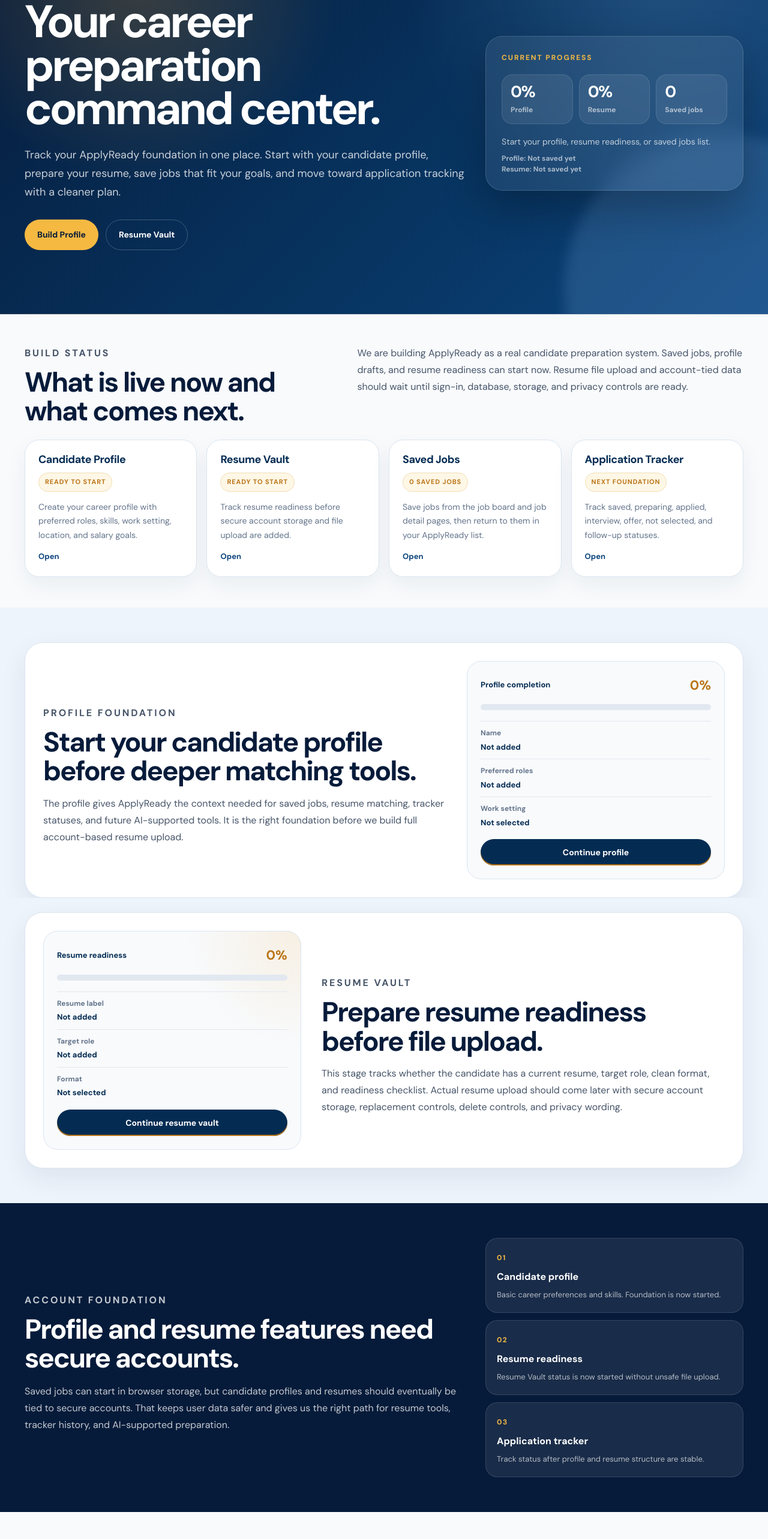
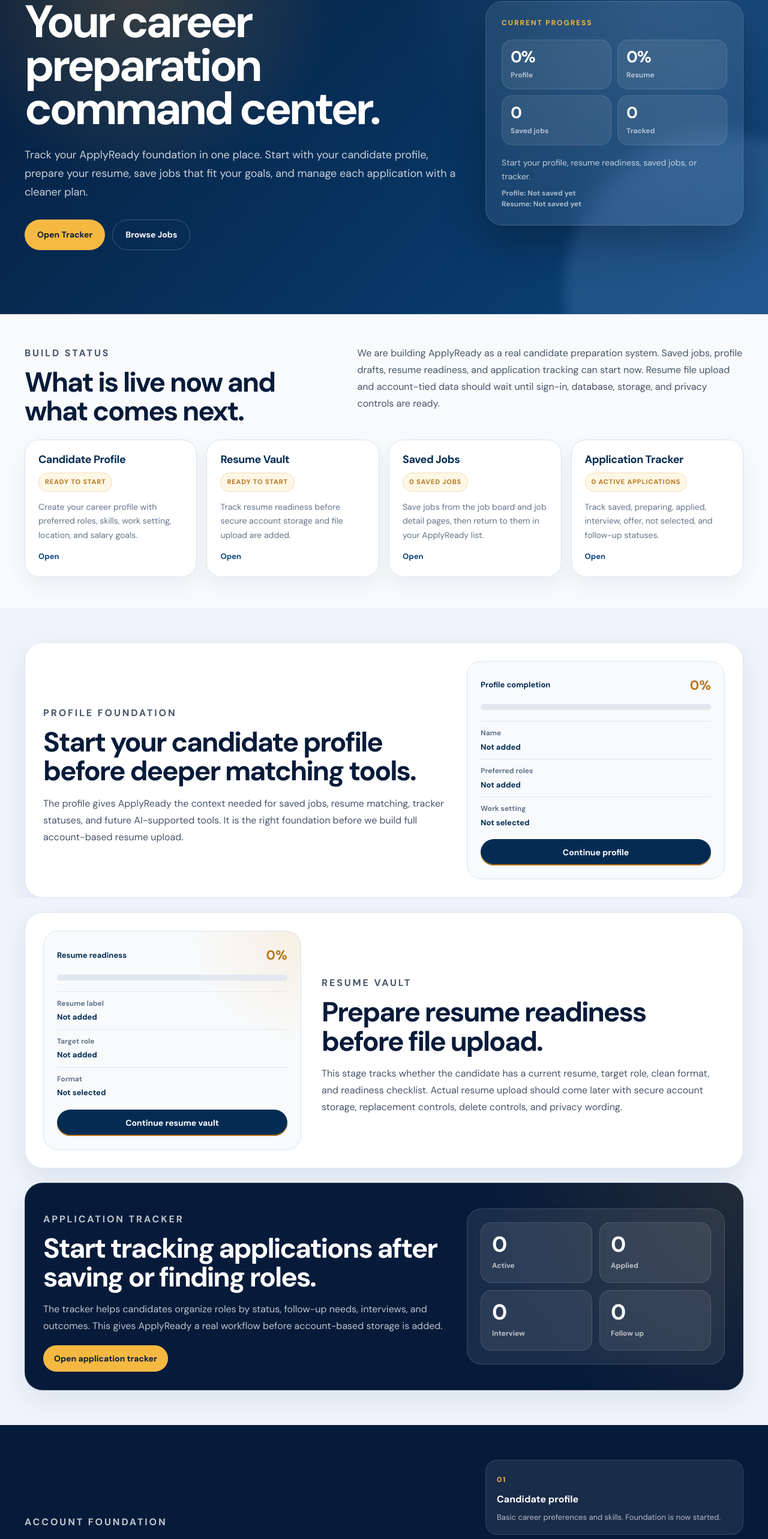
Before and after one commit to olayideibironke/medicaidready-web, a Next.js app: page /careers/applyready/dashboard in a window 1280 px wide. Shown: the part 227-2793 px from the top of the page at 60% size. Built offline with nearby package versions, Linux system fonts and the light colour scheme.

Commit message:
Connect ApplyReady tracker status to dashboard

```diff
--- a/pages/careers/applyready/dashboard.tsx
+++ b/pages/careers/applyready/dashboard.tsx
@@ -16,6 +16,12 @@ import {
   isApplyReadyResumeStarted,
   type ApplyReadyResumeStatus,
 } from "../../../lib/careers/applyReadyResume";
+import {
+  countApplicationsByStatus,
+  getActiveApplyReadyApplications,
+  getApplyReadyApplications,
+  type ApplyReadyApplication,
+} from "../../../lib/careers/applyReadyTracker";
 
 const SITE_URL = "https://www.medicaidready.org";
 const PAGE_PATH = "/careers/applyready/dashboard";
@@ -67,6 +73,7 @@ export default function ApplyReadyDashboardPage() {
   const [resumeStatus, setResumeStatus] = useState<ApplyReadyResumeStatus>(
     EMPTY_APPLYREADY_RESUME_STATUS
   );
+  const [applications, setApplications] = useState<ApplyReadyApplication[]>([]);
   const [ready, setReady] = useState(false);
 
   useEffect(() => {
@@ -74,6 +81,7 @@ export default function ApplyReadyDashboardPage() {
       setSavedCount(getSavedJobRecords().length);
       setProfile(getApplyReadyProfile());
       setResumeStatus(getApplyReadyResumeStatus());
+      setApplications(getApplyReadyApplications());
       setReady(true);
     };
 
@@ -83,12 +91,14 @@ export default function ApplyReadyDashboardPage() {
     window.addEventListener("applyready:saved-jobs-updated", sync);
     window.addEventListener("applyready:profile-updated", sync);
     window.addEventListener("applyready:resume-updated", sync);
+    window.addEventListener("applyready:tracker-updated", sync);
 
     return () => {
       window.removeEventListener("storage", sync);
       window.removeEventListener("applyready:saved-jobs-updated", sync);
       window.removeEventListener("applyready:profile-updated", sync);
       window.removeEventListener("applyready:resume-updated", sync);
+      window.removeEventListener("applyready:tracker-updated", sync);
     };
   }, []);
 
@@ -96,6 +106,16 @@ export default function ApplyReadyDashboardPage() {
   const profileCompletion = calculateProfileCompletion(profile);
   const resumeStarted = isApplyReadyResumeStarted(resumeStatus);
   const resumeCompletion = calculateApplyReadyResumeCompletion(resumeStatus);
+
+  const activeApplications = useMemo(
+    () => getActiveApplyReadyApplications(applications),
+    [applications]
+  );
+
+  const activeApplicationCount = activeApplications.length;
+  const appliedCount = countApplicationsByStatus(applications, "Applied");
+  const interviewCount = countApplicationsByStatus(applications, "Interview");
+  const followUpCount = countApplicationsByStatus(applications, "Follow up");
 
   const foundationItems = useMemo(
     () => [
@@ -122,13 +142,23 @@ export default function ApplyReadyDashboardPage() {
       },
       {
         title: "Application Tracker",
-        status: "Next foundation",
+        status:
+          activeApplicationCount === 1
+            ? "1 active application"
+            : `${activeApplicationCount} active applications`,
         description:
           "Track saved, preparing, applied, interview, offer, not selected, and follow-up statuses.",
         href: "/careers/applyready/tracker",
       },
     ],
-    [profileCompletion, profileStarted, resumeCompletion, resumeStarted, savedCount]
+    [
+      activeApplicationCount,
+      profileCompletion,
+      profileStarted,
+      resumeCompletion,
+      resumeStarted,
+      savedCount,
+    ]
   );
 
   const metaTitle = "ApplyReady Dashboard | MedicaidReady Careers";
@@ -167,16 +197,16 @@ export default function ApplyReadyDashboardPage() {
                   <h1>Your career preparation command center.</h1>
                   <p>
                     Track your ApplyReady foundation in one place. Start with your candidate
-                    profile, prepare your resume, save jobs that fit your goals, and move
-                    toward application tracking with a cleaner plan.
+                    profile, prepare your resume, save jobs that fit your goals, and manage
+                    each application with a cleaner plan.
                   </p>
 
                   <div className="ard-actions">
-                    <Link href="/careers/applyready/profile" className="ard-primary">
-                      Build Profile
+                    <Link href="/careers/applyready/tracker" className="ard-primary">
+                      Open Tracker
                     </Link>
-                    <Link href="/careers/applyready/resume" className="ard-secondary">
-                      Resume Vault
+                    <Link href="/careers/jobs" className="ard-secondary">
+                      Browse Jobs
                     </Link>
                   </div>
                 </div>
@@ -197,12 +227,16 @@ export default function ApplyReadyDashboardPage() {
                       <strong>{ready ? savedCount : 0}</strong>
                       <small>Saved jobs</small>
                     </div>
+                    <div>
+                      <strong>{ready ? activeApplicationCount : 0}</strong>
+                      <small>Tracked</small>
+                    </div>
                   </div>
 
                   <p>
-                    {profileStarted || resumeStarted || savedCount > 0
+                    {profileStarted || resumeStarted || savedCount > 0 || activeApplicationCount > 0
                       ? "Your ApplyReady foundation is underway."
-                      : "Start your profile, resume readiness, or saved jobs list."}
+                      : "Start your profile, resume readiness, saved jobs, or tracker."}
                   </p>
 
                   <small>
@@ -224,9 +258,9 @@ export default function ApplyReadyDashboardPage() {
                 </div>
                 <p>
                   We are building ApplyReady as a real candidate preparation system. Saved
-                  jobs, profile drafts, and resume readiness can start now. Resume file
-                  upload and account-tied data should wait until sign-in, database, storage,
-                  and privacy controls are ready.
+                  jobs, profile drafts, resume readiness, and application tracking can start
+                  now. Resume file upload and account-tied data should wait until sign-in,
+                  database, storage, and privacy controls are ready.
                 </p>
               </div>
 
@@ -352,17 +386,62 @@ export default function ApplyReadyDashboardPage() {
             </div>
           </section>
 
+          <section className="ard-tracker-section">
+            <div className="careers-container">
+              <div className="ard-tracker">
+                <div>
+                  <p className="ard-eyebrow">Application Tracker</p>
+                  <h2>
+                    {activeApplicationCount > 0
+                      ? "Your application tracker is active."
+                      : "Start tracking applications after saving or finding roles."}
+                  </h2>
+                  <p>
+                    The tracker helps candidates organize roles by status, follow-up needs,
+                    interviews, and outcomes. This gives ApplyReady a real workflow before
+                    account-based storage is added.
+                  </p>
+
+                  <Link href="/careers/applyready/tracker" className="ard-tracker-link">
+                    Open application tracker
+                  </Link>
+                </div>
+
+                <div className="ard-tracker-card">
+                  <div className="ard-tracker-grid">
+                    <div>
+                      <strong>{ready ? activeApplicationCount : 0}</strong>
+                      <span>Active</span>
+                    </div>
+                    <div>
+                      <strong>{ready ? appliedCount : 0}</strong>
+                      <span>Applied</span>
+                    </div>
+                    <div>
+                      <strong>{ready ? interviewCount : 0}</strong>
+                      <span>Interview</span>
+                    </div>
+                    <div>
+                      <strong>{ready ? followUpCount : 0}</strong>
+                      <span>Follow up</span>
+                    </div>
+                  </div>
+                </div>
+              </div>
+            </div>
+          </section>
+
           <section className="ard-account-section">
             <div className="careers-container">
               <div className="ard-account">
                 <div>
                   <p className="ard-eyebrow">Account foundation</p>
-                  <h2>Profile and resume features need secure accounts.</h2>
+                  <h2>Profile, resume, and tracker features need secure accounts.</h2>
                   <p>
-                    Saved jobs can start in browser storage, but candidate profiles and
-                    resumes should eventually be tied to secure accounts. That keeps user
-                    data safer and gives us the right path for resume tools, tracker
-                    history, and AI-supported preparation.
+                    Saved jobs can start in browser storage, but candidate profiles, resumes,
+                    and application history should eventually be tied to secure accounts. That
+                    keeps user data safer and gives us the right path for resume tools,
+                    tracker history, and AI-supported preparation.
                   </p>
                 </div>
 
@@ -375,12 +454,12 @@ export default function ApplyReadyDashboardPage() {
                   <div>
                     <span>02</span>
                     <strong>Resume readiness</strong>
-                    <p>Resume Vault status is now started without unsafe file upload.</p>
+                    <p>Resume Vault status is started without unsafe file upload.</p>
                   </div>
                   <div>
                     <span>03</span>
                     <strong>Application tracker</strong>
-                    <p>Track status after profile and resume structure are stable.</p>
+                    <p>Tracker foundation is now connected to ApplyReady.</p>
                   </div>
                 </div>
               </div>
@@ -392,11 +471,11 @@ export default function ApplyReadyDashboardPage() {
               <div className="ard-ai">
                 <div>
                   <p className="ard-eyebrow ard-eyebrow-dark">AI tools later</p>
-                  <h2>AI comes after profile and resume structure.</h2>
+                  <h2>AI comes after profile, resume, and tracker structure.</h2>
                   <p>
                     AI resume tools become more useful after we know the candidate profile,
-                    target roles, saved jobs, and resume readiness. That is why we build the
-                    foundation before charging into AI features.
+                    target roles, saved jobs, resume readiness, and application history.
+                    That is why we build the foundation before charging into AI features.
                   </p>
                 </div>
 
@@ -567,7 +646,7 @@ export default function ApplyReadyDashboardPage() {
 
         .ard-panel-metrics {
           display: grid;
-          grid-template-columns: repeat(3, 1fr);
+          grid-template-columns: repeat(2, 1fr);
           gap: 10px;
           margin-top: 18px;
         }
@@ -616,6 +695,7 @@ export default function ApplyReadyDashboardPage() {
         .ard-status h2,
         .ard-profile h2,
         .ard-resume h2,
+        .ard-tracker h2,
         .ard-account h2,
         .ard-ai h2 {
           margin: 10px 0 0;
@@ -629,6 +709,7 @@ export default function ApplyReadyDashboardPage() {
         .ard-status p,
         .ard-profile p,
         .ard-resume p,
+        .ard-tracker p,
         .ard-ai p {
           margin: 0;
           color: #475569;
@@ -710,7 +791,8 @@ export default function ApplyReadyDashboardPage() {
         }
 
         .ard-profile,
-        .ard-resume {
+        .ard-resume,
+        .ard-tracker {
           display: grid;
           grid-template-columns: minmax(0, 1fr) 430px;
           gap: 34px;
@@ -723,21 +805,44 @@ export default function ApplyReadyDashboardPage() {
         }
 
         .ard-profile p,
-        .ard-resume p {
+        .ard-resume p,
+        .ard-tracker p {
           margin-top: 16px;
         }
 
         .ard-resume-section {
           background: #eef4fb;
-          padding: 24px 0 58px;
+          padding: 24px 0;
         }
 
         .ard-resume {
           grid-template-columns: 430px minmax(0, 1fr);
         }
 
+        .ard-tracker-section {
+          background: #eef4fb;
+          padding: 0 0 58px;
+        }
+
+        .ard-tracker {
+          background:
+            radial-gradient(circle at top right, rgba(239, 159, 39, 0.12), transparent 34%),
+            #061b3a;
+          border-color: rgba(255, 255, 255, 0.12);
+          color: #ffffff;
+        }
+
+        .ard-tracker h2 {
+          color: #ffffff;
+        }
+
+        .ard-tracker p {
+          color: rgba(255, 255, 255, 0.74);
+        }
+
         .ard-profile-card,
-        .ard-resume-card {
+        .ard-resume-card,
+        .ard-tracker-card {
           border: 1px solid #dbe5f0;
           border-radius: 24px;
           background: #f8fafc;
@@ -748,6 +853,11 @@ export default function ApplyReadyDashboardPage() {
           background:
             radial-gradient(circle at top right, rgba(239, 159, 39, 0.12), transparent 34%),
             #f8fafc;
+        }
+
+        .ard-tracker-card {
+          border-color: rgba(255, 255, 255, 0.14);
+          background: rgba(255, 255, 255, 0.08);
         }
 
         .ard-progress-top {
@@ -815,11 +925,11 @@ export default function ApplyReadyDashboardPage() {
           font-weight: 900;
         }
 
-        .ard-profile-link {
+        .ard-profile-link,
+        .ard-tracker-link {
           display: inline-flex;
           align-items: center;
           justify-content: center;
-          width: 100%;
           min-height: 44px;
           margin-top: 18px;
           border-radius: 999px;
@@ -831,8 +941,53 @@ export default function ApplyReadyDashboardPage() {
           box-shadow: inset 0 -2px 0 #ba7517;
         }
 
+        .ard-profile-link {
+          width: 100%;
+        }
+
+        .ard-tracker-link {
+          padding: 0 18px;
+          background: #f5b942;
+          color: #061b3a;
+          box-shadow: none;
+        }
+
         .ard-profile-link:hover {
           background: #0c447c;
+        }
+
+        .ard-tracker-link:hover {
+          background: #ffd978;
+        }
+
+        .ard-tracker-grid {
+          display: grid;
+          grid-template-columns: repeat(2, 1fr);
+          gap: 12px;
+        }
+
+        .ard-tracker-grid div {
+          border: 1px solid rgba(255, 255, 255, 0.13);
+          border-radius: 18px;
+          background: rgba(255, 255, 255, 0.08);
+          padding: 18px;
+        }
+
+        .ard-tracker-grid strong {
+          display: block;
+          color: #ffffff;
+          font-size: 36px;
+          line-height: 1;
+          font-weight: 950;
+          letter-spacing: -0.06em;
+        }
+
+        .ard-tracker-grid span {
+          display: block;
+          margin-top: 8px;
+          color: rgba(255, 255, 255, 0.68);
+          font-size: 12px;
+          font-weight: 850;
         }
 
         .ard-account-section {
@@ -924,6 +1079,7 @@ export default function ApplyReadyDashboardPage() {
           .ard-status,
           .ard-profile,
           .ard-resume,
+          .ard-tracker,
           .ard-account,
           .ard-ai {
             grid-template-columns: 1fr;
@@ -940,7 +1096,8 @@ export default function ApplyReadyDashboardPage() {
           }
 
           .ard-panel-metrics,
-          .ard-grid {
+          .ard-grid,
+          .ard-tracker-grid {
             grid-template-columns: 1fr;
           }
 
@@ -948,8 +1105,10 @@ export default function ApplyReadyDashboardPage() {
           .ard-card,
           .ard-profile,
           .ard-resume,
+          .ard-tracker,
           .ard-profile-card,
-          .ard-resume-card {
+          .ard-resume-card,
+          .ard-tracker-card {
             border-radius: 22px;
           }
 
```
